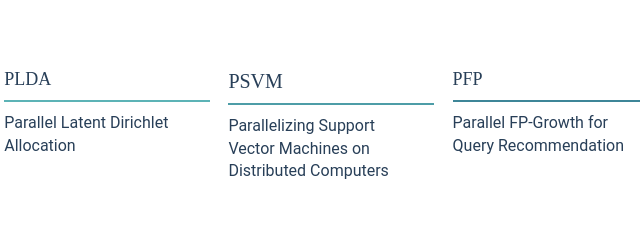
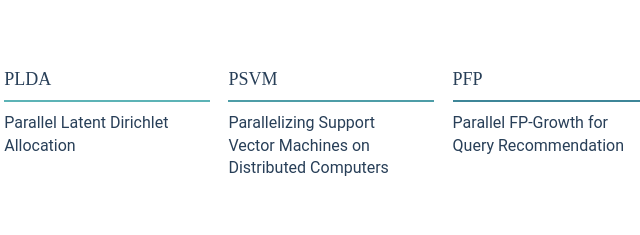
Before and after one commit to openbigdatagroup/openbigdatagroup.github.io, a plain HTML site: page index.html in a window 1280 px wide. Shown: the part 501-736 px from the top of the page, 290-930 px from the left. Drawn offline with Linux system fonts and the light colour scheme.

Commit message:
fix detail text size not the same

```diff
--- a/index.html
+++ b/index.html
@@ -275,7 +275,7 @@
             Allocation</font>
         </div>
         <div class="col-sm-1-5 col-xs-1-5">
-          <a class="a-body" href="psvm"><h4>PSVM</a></h4><hr hr3 class="hr3">
+          <a class="a-body" href="psvm"><h4>PSVM</h4></a><hr hr3 class="hr3">
           <font class="content-detail">Parallelizing Support Vector Machines on Distributed Computers</font>
         </div>
         <div class="col-sm-1-5 col-xs-1-5">
```
